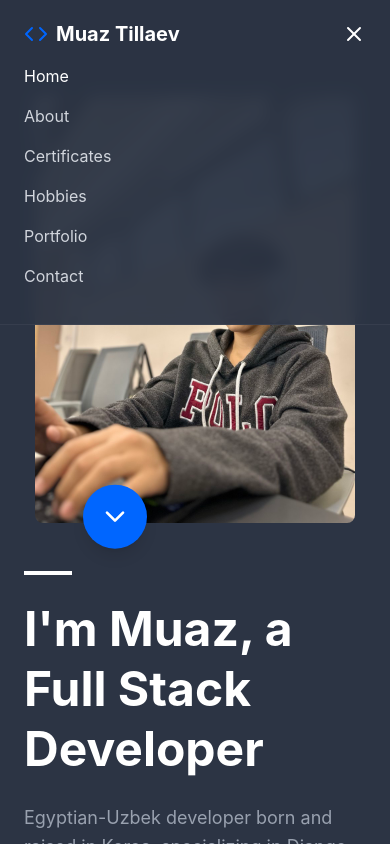
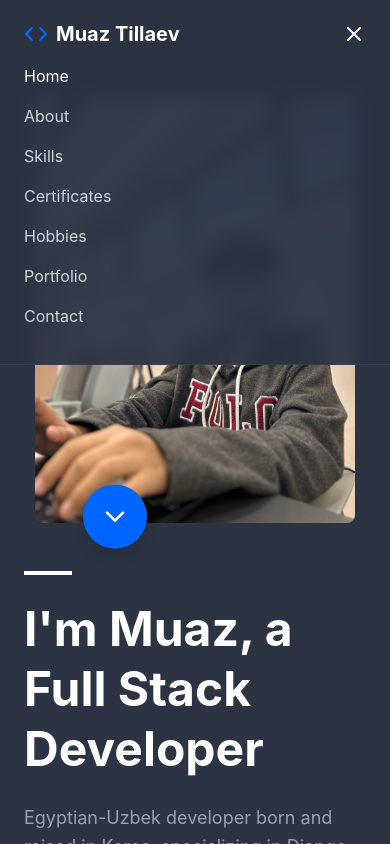
Before and after one commit to muazmuaz786/muaz-portfolio, a React (Vite) app: page / in a window 390 px wide. Both pictures are taken after a click on the button 354 px from the left and 34 px from the top of the page. Shown: the top 844 px of the page. Built offline with nearby package versions, Linux system fonts and the light colour scheme.

Commit message:
Add 'Skills' link to navigation

```diff
--- a/src/app/components/navigation.tsx
+++ b/src/app/components/navigation.tsx
@@ -59,6 +59,9 @@
             <a href="#about" className="block text-gray-300 hover:text-white transition-colors">
               About
             </a>
+            <a href="#skills" className="block text-gray-300 hover:text-white transition-colors">
+              Skills
+            </a>
             <a href="#certificates" className="block text-gray-300 hover:text-white transition-colors">
               Certificates
             </a>
```
